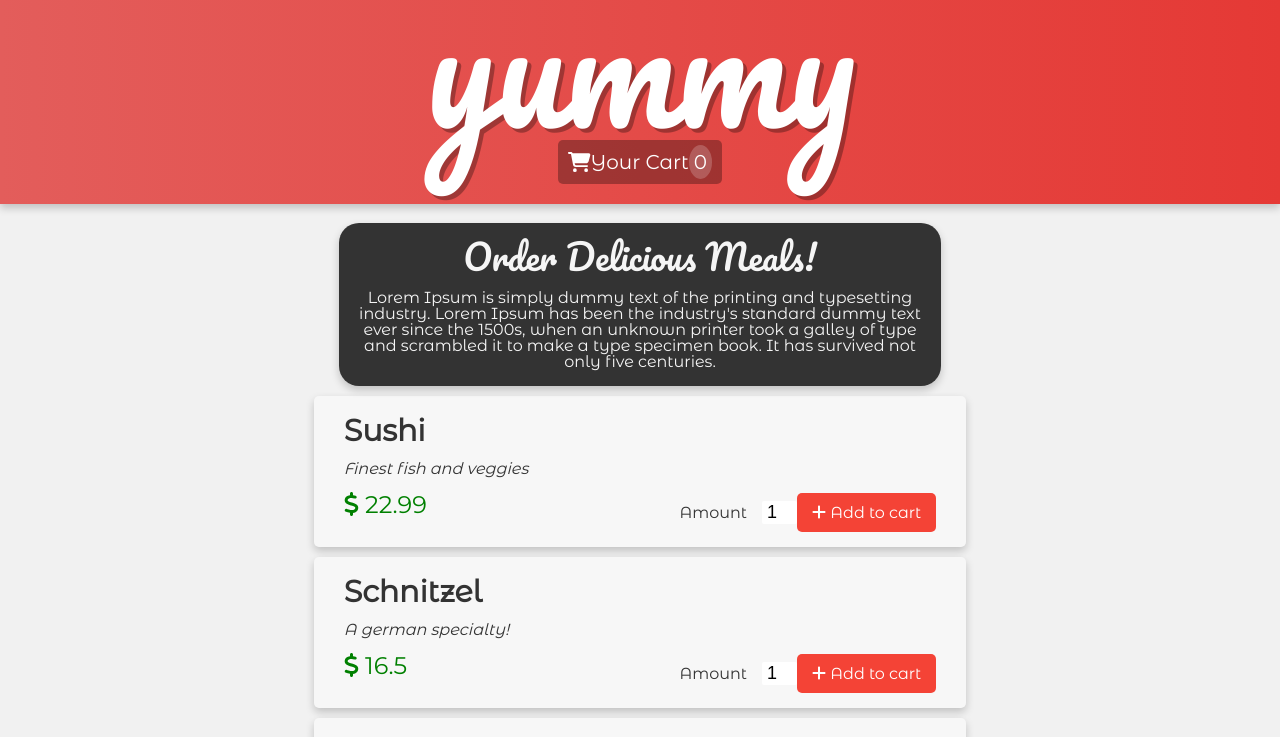
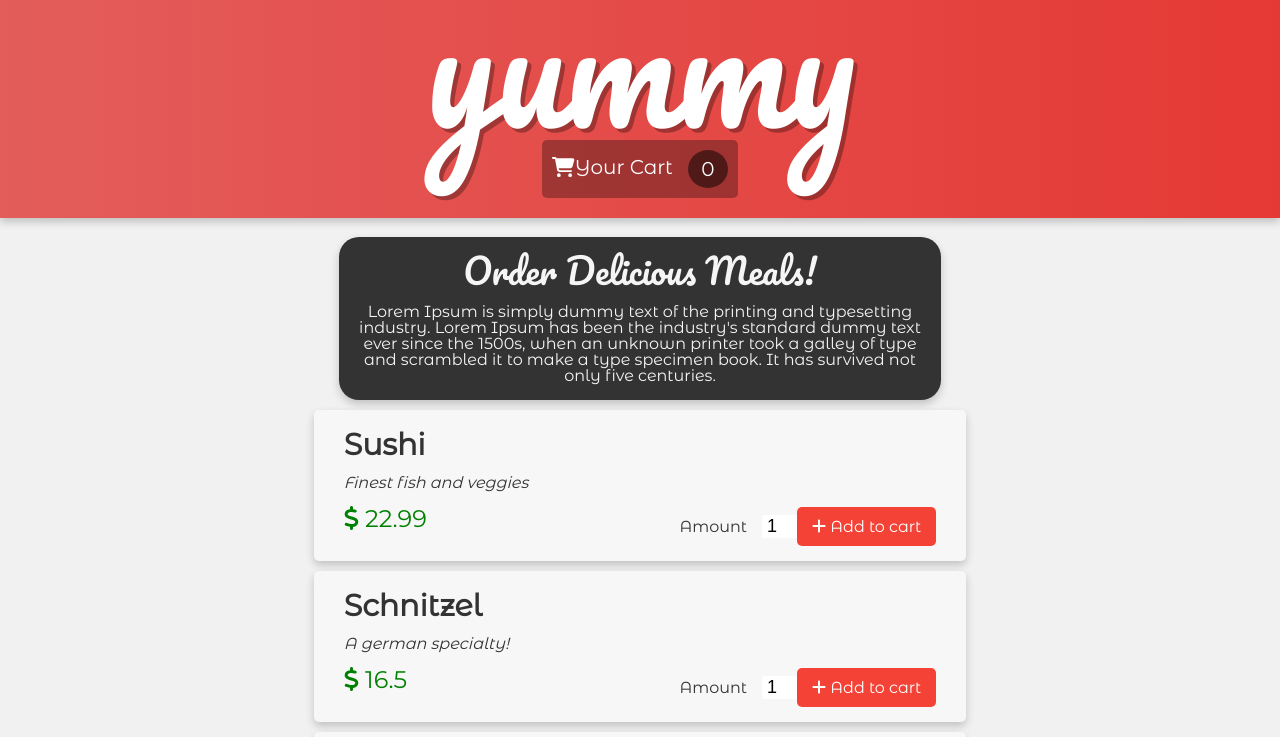
Before and after one commit to ggrkp/food-order-app, a React (Create React App) app: page / in a window 1280 px wide. Shown: the top 737 px of the page. Built offline with nearby package versions, Linux system fonts and the light colour scheme.

Commit message:
adding context

```diff
--- a/src/components/Layout/HeaderCartButton.js
+++ b/src/components/Layout/HeaderCartButton.js
@@ -2,16 +2,12 @@ import styles from './HeaderCartButton.module.css'
 import { FontAwesomeIcon } from '@fortawesome/react-fontawesome'
 import { faCartShopping } from '@fortawesome/free-solid-svg-icons'
 import { useContext } from 'react'
-import CartContext from '../../store/cart-context'
+import CartContext from '../../store/cart-context' //Here we want the context itself in order to use it. Not Context Provider.
 
 const HeaderCartButton = props => {
 
     const cartCtx = useContext(CartContext)
-
-    const cartItemsNumber = cartCtx.items
-        .reduce((currNum, item) => {
-            return currNum + item.amount
-        }, 0)
+    const cartAmount = cartCtx.itemList.reduce((prevVal,currVal) => prevVal + currVal.amount, 0)
 
     return (
         <>
@@ -21,7 +17,7 @@ const HeaderCartButton = props => {
                 <FontAwesomeIcon icon={faCartShopping} />
                 Your Cart
                 <span className={styles["item-count"]}>
-                    {cartItemsNumber}
+                    {cartAmount}
                 </span>
             </button>
         </>
--- a/src/components/Layout/HeaderCartButton.module.css
+++ b/src/components/Layout/HeaderCartButton.module.css
@@ -1,21 +1,41 @@
-.cartbutton{
-    background-color: rgba(0,0,0,0.3);
+.cartbutton {
+    background-color: rgba(0, 0, 0, 0.3);
     color: white;
-    border-radius:5px;
-    border:none;
-    cursor:pointer;
-    font-size:20px;
-    padding:10px;
+    border-radius: 5px;
+    border: none;
+    cursor: pointer;
+    font-size: 20px;
+    padding: 10px;
     transition: background 0.3s;
 }
-.cartbutton:hover{
-    background-color: rgba(0,0,0,0.6);
+
+.cartbutton:hover {
+    background-color: rgba(0, 0, 0, 0.6);
 }
 
-.item-count{
-    text-align:center;
+.item-count {
+    background-color: rgba(0,0,0,0.5);
+    display: inline-flex;
+    align-items: center;
+    justify-content: center;
     color:white;
+    min-width: 2em;
     border-radius: 50%;
-    padding:5px;
-    background-color: rgba(255,255,255,0.2);
+    vertical-align: middle;
+    margin-left: 15px;
+    padding:7px;
+
+    /* text-align:center;
+    display:inline-block;
+
+    width:32px;
+    height:32px;
+    border-radius: 50%;
+    background-color: rgba(255,255,255,0.2); */
 }
+.item-count :before {
+    content:'';
+    float: left;
+    width: auto;
+    padding-bottom: 100%;
+  }
--- a/src/store/CartProvider.js
+++ b/src/store/CartProvider.js
@@ -1,30 +1,25 @@
-import CartContext from './cart-context'
+import CartContext from "./cart-context";
 
-const CartProvider = props => {
-
-    const addItemHandler = item => {
+const CartProvider = (props) => {
+    const addItemHandler = (item) => {
 
     }
 
-    const removeItemHandler = id => {
+    const removeItemHandler = (id) => {
 
     }
 
     const cartContext = {
-        items: [],
+        itemList: [],
         totalAmount: 0,
         addItem: addItemHandler,
-        removeItem: removeItemHandler
+        removeItem: removeItemHandler,
     }
 
-
-
     return (
-        <CartContext.Provider value={cartContext}>
-            {
-                props.children
-            }
-        </CartContext.Provider>
+        <CartContext.Provider value={cartContext} >
+            {props.children}
+        </CartContext.Provider >
     )
 }
 
--- a/src/store/cart-context.js
+++ b/src/store/cart-context.js
@@ -1,10 +1,13 @@
 import React from 'react';
 
-const CartContext = React.createContext({
-    items: [],
-    totalAmount: 0,
-    addItem: (item) => {},
-    remoceItem: (id) => {}
-})
+const CartContext = React.createContext(
 
-export default CartContext
+    {
+        itemList: [],
+        totalAmount: 0,
+        addItem: (item) => {},
+        removeItem: (id) => {},
+    }
+)
+
+export default CartContext;
```
Also changed, not shown: 1 other file (tests, documents, lock files or other folders).
